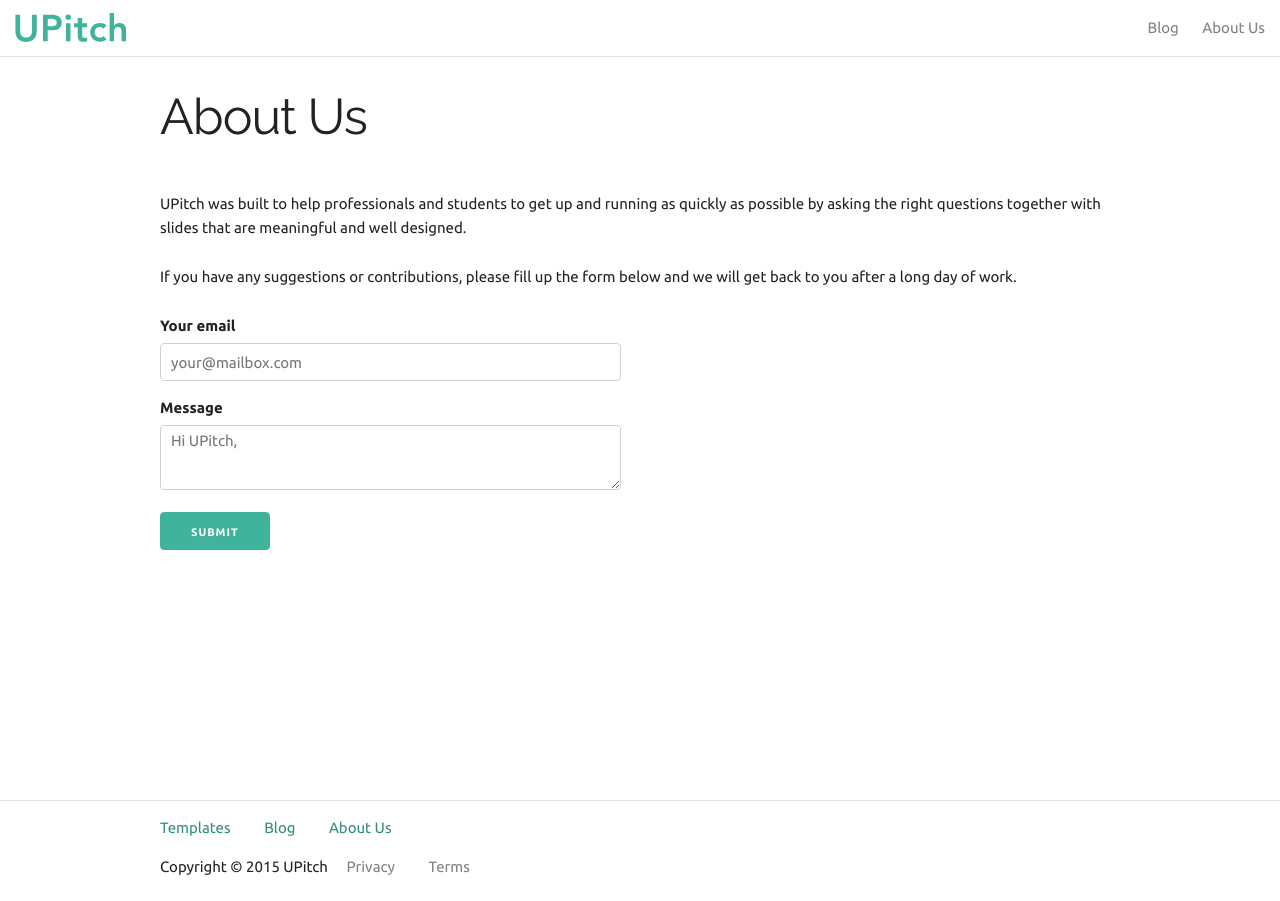
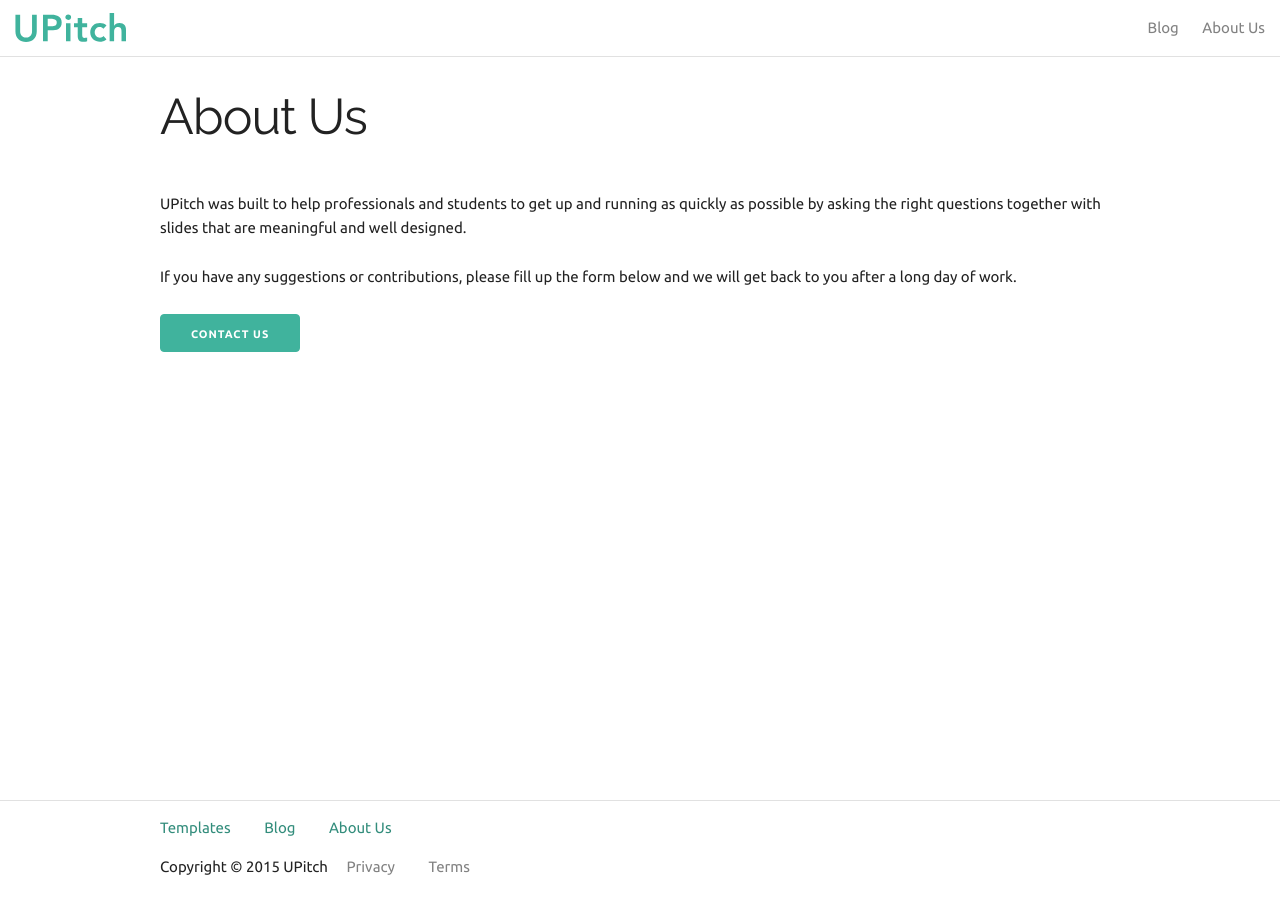
Before and after one commit to aaronmak/upitch, a Jekyll site: the page built from about-us.md, in a window 1280 px wide. Built offline with Jekyll 4.4.1, drawn with Linux system fonts in a browser that asks for light colours; nearby versions of some CDN libraries.

Commit message:
change contact form to link to wufoo

```diff
--- a/_sass/_layout.scss
+++ b/_sass/_layout.scss
@@ -290,3 +290,10 @@
         @include card(2);
     }
 }
+
+
+/** Wufoo Contact Form **/
+input#saveForm, .btnTxT {
+    background-color: $primary-color;
+    @extend .button-primary;
+}
--- a/about-us.md
+++ b/about-us.md
@@ -25,4 +27,9 @@
 	<div class="row">
 		<input class="button-primary" type="submit" value="Submit">
 	</div>
-</form>
+</form> -->
+
+
+<div class="row">
+  <a href="https://upitch.wufoo.com/forms/zq3owmx1a1om10/" class="button button-primary">Contact Us</a>
+</div>
```
Also changed, not shown: other parts of about-us.md (+2 -0 lines).
